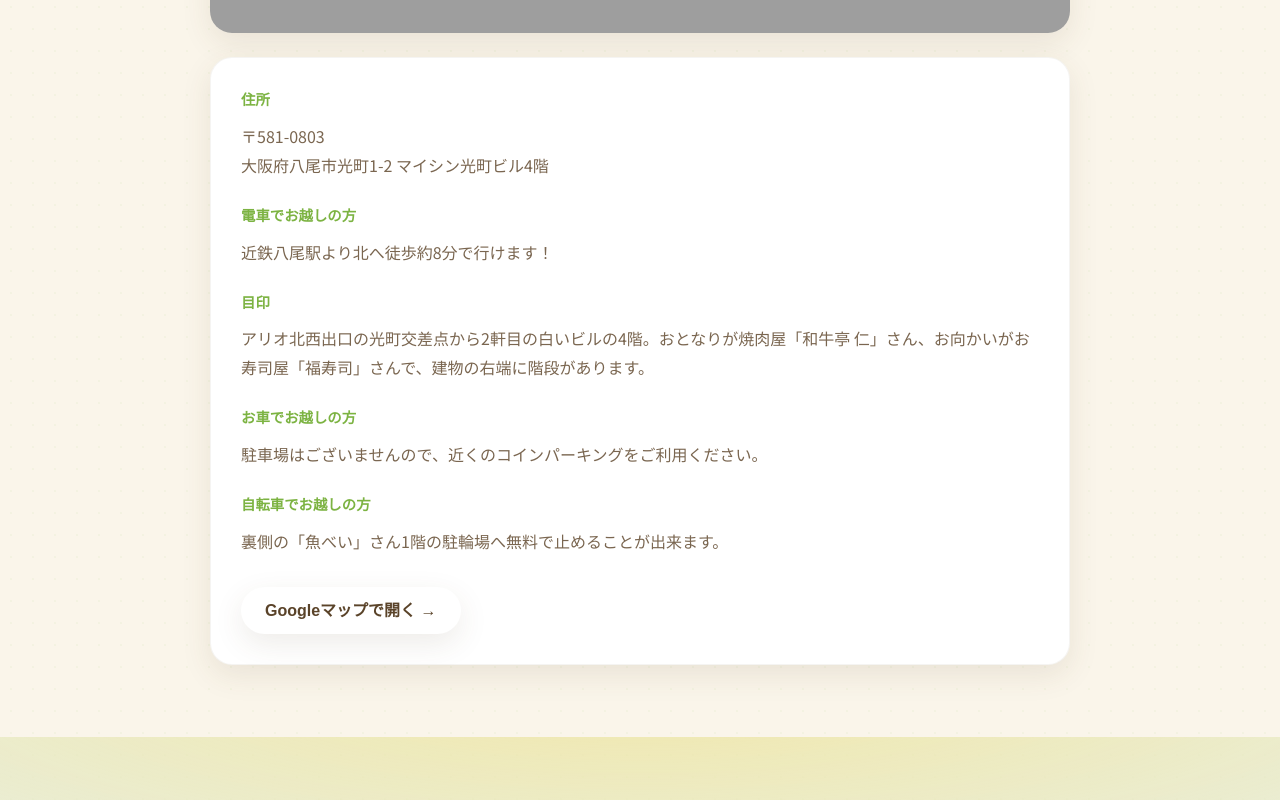
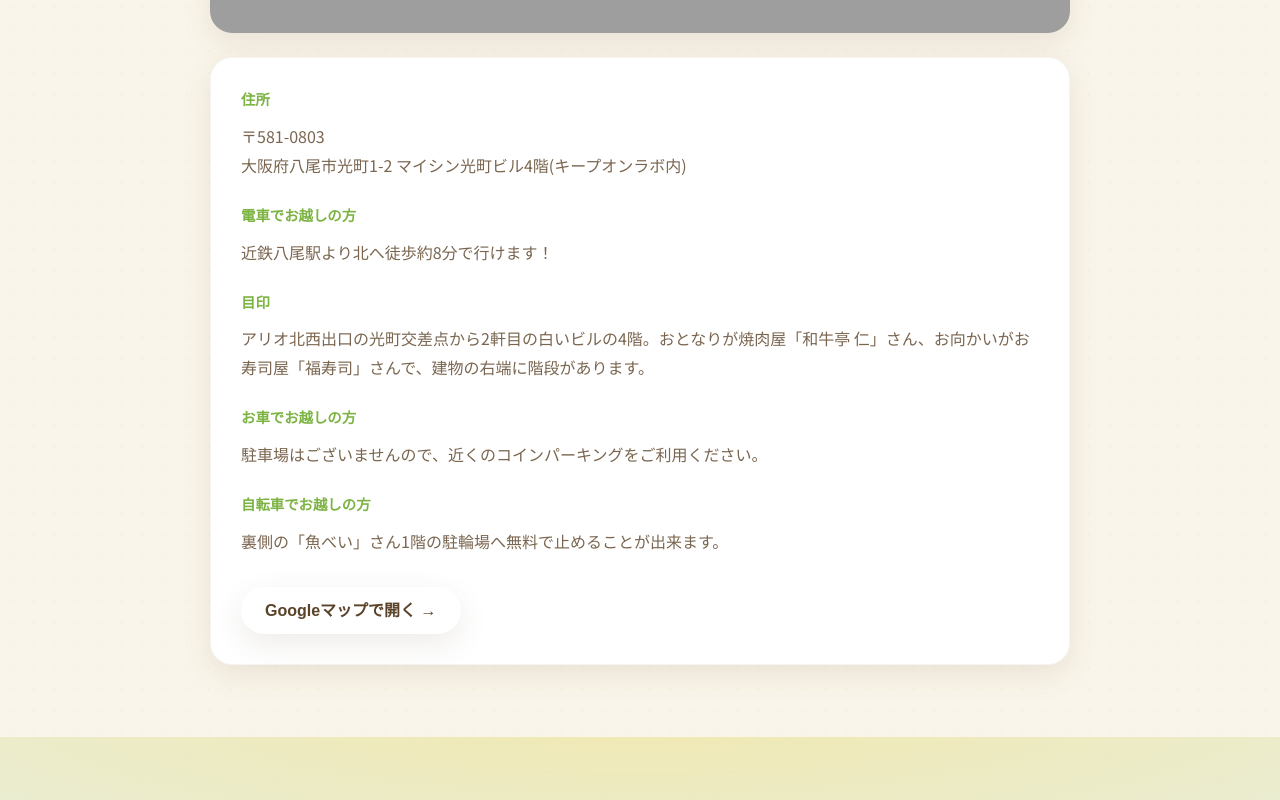
Before and after one commit to keepon1115/Hello-kiwi, a Next.js app: page /access in a window 1280 px wide. Shown: the part 1060-1860 px from the top of the page. Built offline with nearby package versions, Linux system fonts and the light colour scheme; grey boxes are pictures that could not be loaded; a web font is replaced by a local one.

Commit message:
fix: フッター住所・インスタリンク追加、全ページの住所表記更新

```diff
--- a/app/access/AccessClient.tsx
+++ b/app/access/AccessClient.tsx
@@ -1,11 +1,12 @@
 'use client';
 import { useReveal } from '@/lib/useReveal';
 import { SITE } from '@/lib/site';
+import { AddressLine } from '@/components/AddressLine';
 import { CTASection } from '@/components/CTASection';
 import { Reveal } from '@/components/Reveal';
 import { ImageSlot } from '@/components/ImageSlot';
 
-const MAP_QUERY = encodeURIComponent('大阪府八尾市光町1-2 マイシン光町ビル4階');
+const MAP_QUERY = encodeURIComponent(SITE.address.full);
 
 export function AccessClient() {
   useReveal();
@@ -61,7 +62,7 @@ export function AccessClient() {
                 <dd>
                   〒{SITE.address.postalCode}
                   <br />
-                  大阪府八尾市光町1-2 マイシン光町ビル4階
+                  <AddressLine />
                   <br />
                   <span>
                     4階にあるロボット・プログラミング教室（
--- a/app/access/page.tsx
+++ b/app/access/page.tsx
@@ -4,7 +4,7 @@ import { AccessClient } from './AccessClient';
 export const metadata: Metadata = {
   title: 'アクセス｜近鉄八尾から徒歩8分',
   description:
-    '大阪府八尾市光町1-2 マイシン光町ビル4階。近鉄八尾から徒歩8分。オンラインでも全国から受講できます。',
+    '大阪府八尾市光町1-2 マイシン光町ビル4階(キープオンラボ内)。近鉄八尾から徒歩8分。オンラインでも全国から受講できます。',
   alternates: { canonical: '/access' }
 };
 
--- /dev/null
+++ b/components/AddressLine.tsx
@@ -0,0 +1,11 @@
+import { SITE } from '@/lib/site';
+
+export function AddressLine({ className = '' }: { className?: string }) {
+  return (
+    <span className={className}>
+      {SITE.address.fullBase}
+      <br className="sm:hidden" />
+      {SITE.address.suffix}
+    </span>
+  );
+}
--- a/components/Footer.tsx
+++ b/components/Footer.tsx
@@ -1,5 +1,6 @@
 import Link from 'next/link';
-import { NAV } from '@/lib/site';
+import { LINKS, NAV } from '@/lib/site';
+import { AddressLine } from './AddressLine';
 import { ImageSlot } from './ImageSlot';
 
 const mapEmbedUrl =
@@ -15,7 +16,7 @@ export function Footer({ currentPath = '' }: { currentPath?: string }) {
           <h2>アクセス</h2>
           <p className="family-note">Hello Kiwi は、STEAM教室を運営するキープオンの連携校です。</p>
           <p className="addr">
-            大阪府八尾市光町1-2 マイシン光町ビル4階
+            <AddressLine />
             <br />
             近鉄八尾から徒歩8分
           </p>
@@ -46,6 +47,25 @@ export function Footer({ currentPath = '' }: { currentPath?: string }) {
               h={112}
             />
             <strong>Hello Kiwi 英会話</strong>
+            <p className="foot-addr text-sm">
+              <AddressLine />
+            </p>
+            <a
+              href={LINKS.instagram}
+              target="_blank"
+              rel="noopener noreferrer"
+              className="foot-instagram"
+              aria-label="Instagram（@hellokiwi.english）"
+            >
+              {/* eslint-disable-next-line @next/next/no-img-element */}
+              <img
+                src="/assets/images/school/Instagram.png"
+                alt=""
+                width={28}
+                height={28}
+                className="w-7 h-7"
+              />
+            </a>
           </div>
         </div>
 
@@ -112,6 +132,23 @@ export function Footer({ currentPath = '' }: { currentPath?: string }) {
           font-family: var(--font-pop);
           font-size: 1.1rem;
         }
+        .foot-addr {
+          margin: 0;
+          color: var(--cocoa-soft);
+          font-weight: 500;
+          line-height: 1.6;
+        }
+        .foot-instagram {
+          display: inline-flex;
+          align-items: center;
+          justify-content: center;
+          margin-top: 2px;
+          transition: opacity 0.2s ease, transform 0.2s ease;
+        }
+        .foot-instagram:hover {
+          opacity: 0.85;
+          transform: scale(1.05);
+        }
         .foot-nav {
           display: flex;
           flex-wrap: wrap;
--- a/lib/site.ts
+++ b/lib/site.ts
@@ -10,8 +10,10 @@ export const SITE = {
     postalCode: '581-0803',
     region: '大阪府',
     locality: '八尾市',
-    street: '光町1-2 マイシン光町ビル4階',
-    full: '大阪府八尾市光町1-2 マイシン光町ビル4階',
+    street: '光町1-2 マイシン光町ビル4階(キープオンラボ内)',
+    fullBase: '大阪府八尾市光町1-2 マイシン光町ビル4階',
+    suffix: '(キープオンラボ内)',
+    full: '大阪府八尾市光町1-2 マイシン光町ビル4階(キープオンラボ内)',
     access: '近鉄八尾から徒歩8分'
   }
 } as const;
```
Also changed, not shown: public/assets/images/school/Instagram.png (added).
